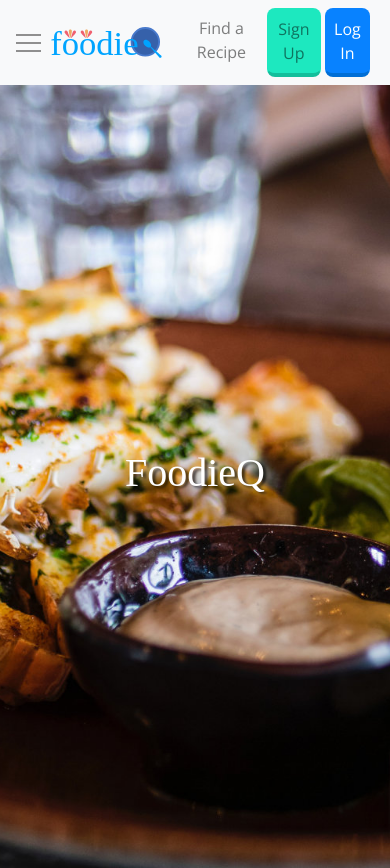
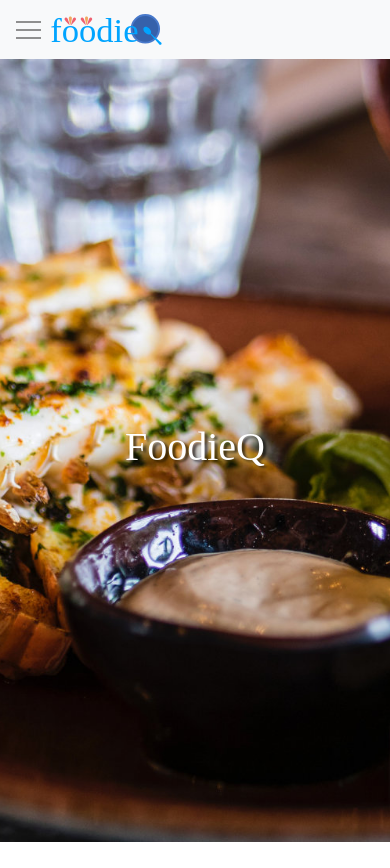
Before and after one commit to Nick-Damico/foodieQ-react, a React (Create React App) app: page / in a window 390 px wide. After the commit the page ends 844 px from the top, so only its background shows below. Built offline with nearby package versions, Linux system fonts and the light colour scheme; a web font is replaced by a local one.

Commit message:
hide 'login', 'signup' and 'find recipes' on mobile. tried to accomplish this using a11y suggestions on best practice

```diff
--- a/src/components/NavigationBar.css
+++ b/src/components/NavigationBar.css
@@ -20,6 +20,13 @@
 .nav-link {
   margin-right: 4px;
   transition: all .4s ease;
+  /* hide on mobile viewports */
+  position: absolute;
+  height: 1px;
+  width: 1px;
+  overflow:hidden;
+  clip: rect(1px 1px 1px 1px);
+  clip: rect(1px, 1px, 1px, 1px);
 }
 
 .btn {
@@ -45,3 +52,13 @@
   background-color: #13BE9B;
   border-bottom-color: #1DE8BF;
 }
+
+@media (min-width: 500px) {
+  .nav-link {
+    position: initial;
+    height: initial;
+    width: initial;
+    overflow: inherit;
+    clip: auto;
+  }
+}
```
